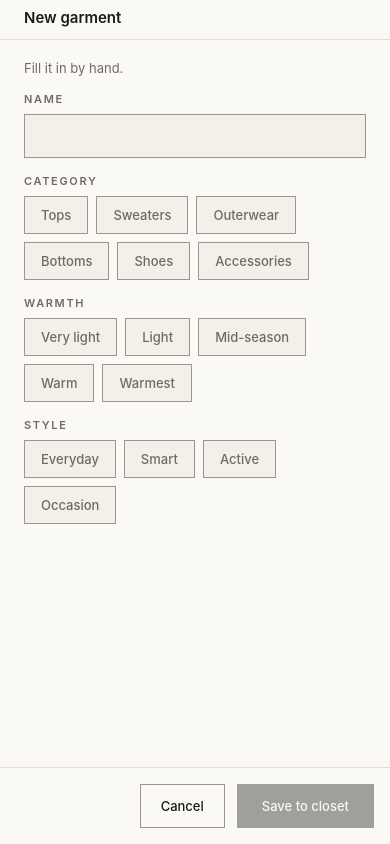
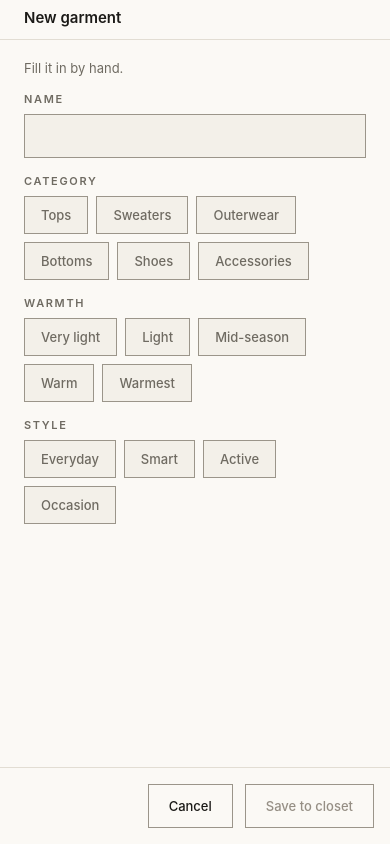
Before and after one commit to xjenosa/wardrobe, a React Native app: screen /AddGarment in a window 390 px wide. Built offline with nearby package versions, Linux system fonts and the light colour scheme.

Commit message:
fix: Save adds a garment once, and the form's choices are radios

```diff
--- a/src/screens/add/AddGarmentScreen.tsx
+++ b/src/screens/add/AddGarmentScreen.tsx
@@ -1,12 +1,11 @@
 import { useNavigation } from '@react-navigation/native';
-import { useState } from 'react';
+import { useRef, useState } from 'react';
 import { ScrollView, Text, View } from 'react-native';
-import { SafeAreaView } from 'react-native-safe-area-context';
 
 import { updateCloset } from '../../lib/store';
 import { capture } from '../../strings/capture';
 import { drawn } from '../../strings/drawn';
-import { emptyValues, FormButton, formStyles, garmentOf, GarmentForm, type FormValues } from './GarmentForm';
+import { emptyValues, FormButton, FormFrame, formStyles, garmentOf, GarmentForm, type FormValues } from './GarmentForm';
 
 const t = drawn.fig18;
 
@@ -21,23 +20,26 @@ export function AddGarmentScreen() {
   const [failed, setFailed] = useState(false);
   const [saving, setSaving] = useState(false);
   const [id] = useState(newId);
+  const pressed = useRef(false);
   const garment = garmentOf(id, values);
 
   async function save() {
-    if (!garment || saving) return;
+    if (!garment || pressed.current) return;
+    pressed.current = true;
     setSaving(true);
     setFailed(false);
-    const result = await updateCloset((garments) => [...garments, garment]);
+    const result = await updateCloset((garments) => (garments.some((g) => g.id === garment.id) ? garments : [...garments, garment]));
     if (result.ok) {
       navigation.goBack();
     } else {
+      pressed.current = false;
       setSaving(false);
       setFailed(true);
     }
   }
 
   return (
-    <SafeAreaView style={formStyles.page}>
+    <FormFrame>
       <View style={formStyles.topbar}>
         <Text accessibilityRole="header" style={formStyles.title}>
           {t.newGarment}
@@ -56,6 +58,6 @@ export function AddGarmentScreen() {
         <FormButton label={t.cancel} onPress={() => navigation.goBack()} />
         <FormButton label={t.saveToCloset} primary disabled={!garment || saving} onPress={save} />
       </View>
-    </SafeAreaView>
+    </FormFrame>
   );
 }
--- a/src/screens/add/GarmentForm.tsx
+++ b/src/screens/add/GarmentForm.tsx
@@ -1,4 +1,5 @@
-import { Pressable, StyleSheet, Text, TextInput, View } from 'react-native';
+import { KeyboardAvoidingView, Platform, Pressable, StyleSheet, Text, TextInput, View } from 'react-native';
+import { SafeAreaView } from 'react-native-safe-area-context';
 
 import type { Garment } from '../../lib/store';
 import { categories, vibes, warmths, type Category, type Vibe, type Warmth } from '../../lib/words';
@@ -55,7 +56,7 @@ export function GarmentForm({ values, onChange }: Props) {
         <Chips options={categories} chosen={values.category} label={t.category} onChoose={(category) => set({ category })} />
       </Field>
       <Field label={t.warmth}>
-        <Chips options={warmths} chosen={values.warmth} label={t.warmth} onChoose={(warmth) => set({ warmth })} />
+        <Chips options={warmths} chosen={values.warmth} label={t.warmth} onChoose={(warmth) => set({ warmth: warmth === values.warmth ? undefined : warmth })} />
       </Field>
       <Field label={t.style}>
         <Chips
@@ -109,8 +110,8 @@ function Chips<T extends string>({
         return (
           <Pressable
             key={option}
-            accessibilityRole="button"
-            accessibilityState={{ selected: on }}
+            accessibilityRole="radio"
+            accessibilityState={{ checked: on }}
             onPress={() => onChoose(option)}
             style={[styles.chip, on && styles.chipOn]}
           >
@@ -119,6 +120,18 @@ function Chips<T extends string>({
         );
       })}
     </View>
+  );
+}
+
+/* The page both screens sit on. The footer is lifted with the keyboard, so
+   Save is not covered once the name has been typed. */
+export function FormFrame({ children }: { children: React.ReactNode }) {
+  return (
+    <SafeAreaView style={formStyles.page}>
+      <KeyboardAvoidingView behavior={Platform.OS === 'ios' ? 'padding' : undefined} style={formStyles.page}>
+        {children}
+      </KeyboardAvoidingView>
+    </SafeAreaView>
   );
 }
 
@@ -140,9 +153,9 @@ export function FormButton({
       accessibilityState={{ disabled }}
       disabled={disabled}
       onPress={onPress}
-      style={[styles.button, primary && styles.buttonPrimary, disabled && styles.buttonDisabled]}
+      style={[styles.button, primary && !disabled && styles.buttonPrimary]}
     >
-      <Text style={[styles.buttonText, primary && styles.buttonTextPrimary]}>{label}</Text>
+      <Text style={[styles.buttonText, primary && !disabled && styles.buttonTextPrimary, disabled && styles.buttonTextDisabled]}>{label}</Text>
     </Pressable>
   );
 }
@@ -153,6 +166,8 @@ export const formStyles = StyleSheet.create({
   title: { fontSize: 15, fontWeight: '600', color: light.ink },
   body: { padding: 24, paddingTop: 20 },
   note: { fontSize: 13, color: light.muted, marginBottom: 16 },
+  held: { flexDirection: 'row', alignItems: 'center', justifyContent: 'space-between', gap: 12, marginBottom: 16 },
+  heldText: { flex: 1, fontSize: 13, color: light.muted },
   problem: { fontSize: 13, color: light.grave, marginTop: 4 },
   foot: { flexDirection: 'row', justifyContent: 'flex-end', gap: 12, padding: 16, borderTopWidth: 1, borderTopColor: light.hairline },
 });
@@ -169,7 +184,7 @@ const styles = StyleSheet.create({
   chipTextOn: { color: light.paper },
   button: { height: 44, justifyContent: 'center', paddingHorizontal: 20, borderWidth: 1, borderColor: light.edge },
   buttonPrimary: { backgroundColor: light.ink, borderColor: light.ink, paddingHorizontal: 24 },
-  buttonDisabled: { opacity: 0.4 },
   buttonText: { fontSize: 13, fontWeight: '500', color: light.ink },
   buttonTextPrimary: { color: light.paper },
+  buttonTextDisabled: { color: light.disabled },
 });
--- a/src/strings/capture.ts
+++ b/src/strings/capture.ts
@@ -6,5 +6,7 @@ export const capture = {
   saveFailed: 'Could not save. What you entered is still here.',
   closetUnreadable: 'The closet could not be read.',
   tryAgain: 'Try again',
+  notSavedYet: 'Not saved yet.',
+  discard: 'Discard',
   notInCloset: 'This garment is not in your closet.',
 } as const;
```
Also changed, not shown: 1 other file (tests, documents, lock files or other folders).
